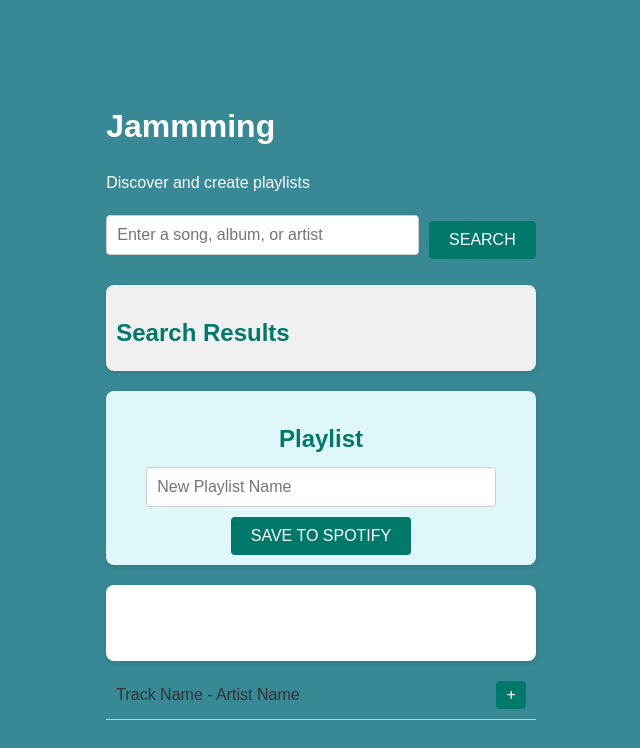
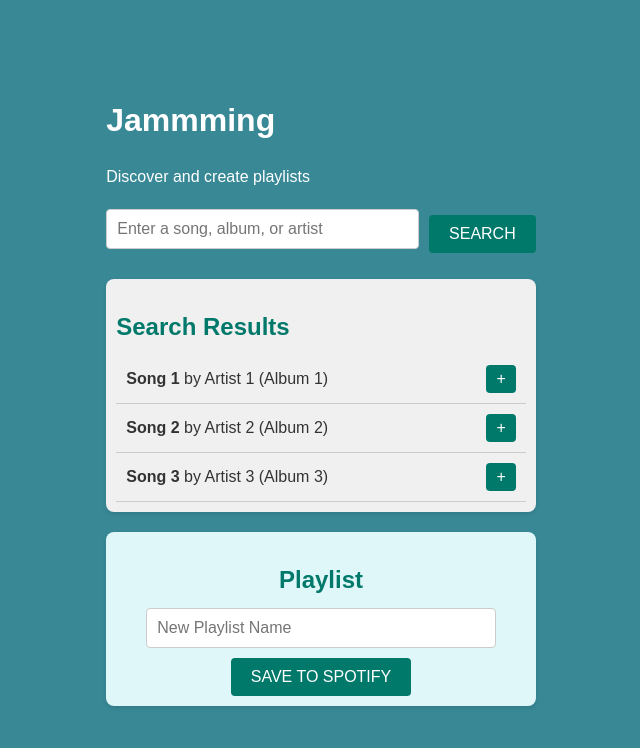
Before and after one commit to adaviladev/Jamming-app-git, a React (Vite) app: page / in a window 1280 px wide. Shown: the top 748 px of the page, without its empty margins (319-959 px from the left). Built offline with nearby package versions, Linux system fonts and the light colour scheme.

Commit message:
implement track listing

```diff
--- a/src/components/App/App.jsx
+++ b/src/components/App/App.jsx
@@ -1,23 +1,37 @@
-import React from 'react';
+import React, { useState } from 'react';
 import './App.module.css';
 import SearchBar from '../SearchBar/SearchBar';
 import SearchResults from '../SearchResults/SearchResults';
 import Playlist from '../Playlist/Playlist';
-import Tracklist from '../Tracklist/Tracklist';
-import Track from '../Track/Track';
-
-
 
 function App() {
+  // Mock data for search results
+  // In a real application, this would be fetched from an API
+  const [searchResults, setSearchResults] = useState([
+    { id: 1, name: 'Song 1', artist: 'Artist 1', album: 'Album 1' },
+    { id: 2, name: 'Song 2', artist: 'Artist 2', album: 'Album 2' },
+    { id: 3, name: 'Song 3', artist: 'Artist 3', album: 'Album 3' },
+  ]);
+
+  // State for the playlist
+  const [playlistTracks, setPlaylistTracks] = useState([]);
+
+  // Function to add a track to the playlist
+  const addTrack = (track) => {
+    if (!playlistTracks.find((savedTrack) => savedTrack.id === track.id)) {
+      setPlaylistTracks([...playlistTracks, track])
+    }
+  };
+
   return (
     <div className="App">
       <h1>Jammming</h1>
       <p>Discover and create playlists</p>
       <SearchBar />
-      <SearchResults />
-      <Playlist />
-      <Tracklist />
-      <Track />
+      <SearchResults searchResults={searchResults} onAdd={addTrack} />
+      <Playlist playlistTracks={playlistTracks}/>
+      {/* <Tracklist /> */}
+      {/* <Track /> */}
     </div>
   );
 }
--- a/src/components/Playlist/Playlist.jsx
+++ b/src/components/Playlist/Playlist.jsx
@@ -1,11 +1,21 @@
 import React from 'react';
 import styles from './Playlist.module.css';
+import Track from '../Track/Track';
 
-function Playlist() {
+function Playlist({ playlistTracks }) {
     return (
         <div className={styles.Playlist}>
             <h2>Playlist</h2>
-            {/* Aquí se incluirá el componente Tracklist más adelante */}
+            <div>
+                {playlistTracks.map((track) => (
+                    <Track
+                        key={track.id}
+                        name={track.name}
+                        artist={track.artist}
+                        album={track.album}
+                    />
+                ))}
+            </div>
             <input type="text" placeholder="New Playlist Name" />
             <button>SAVE TO SPOTIFY</button>
         </div>
--- a/src/components/SearchResults/SearchResults.jsx
+++ b/src/components/SearchResults/SearchResults.jsx
@@ -1,10 +1,23 @@
 import React from "react";
 import styles from "./SearchResults.module.css";
+import Track from "../Track/Track";
 
-function SearchResults() {
+
+function SearchResults({ searchResults, onAdd }) {
     return (
         <div className={styles.SearchResults}>
             <h2>Search Results</h2>
+            <div>
+                {searchResults.map((track) => (
+                    <Track
+                        key={track.id}
+                        name={track.name}
+                        artist={track.artist}
+                        album={track.album}
+                        onAdd={() => onAdd(track)} // Pass the track to the onAdd function
+                    />
+                ))}
+            </div>
         </div>
     )
 }
--- a/src/components/Track/Track.jsx
+++ b/src/components/Track/Track.jsx
@@ -1,11 +1,13 @@
 import React from 'react';
 import styles from './Track.module.css';
 
-function Track() {
+function Track({name, artist, album, onAdd}) {
     return (
         <div className={styles.Track}>
-            <p>Track Name - Artist Name</p>
-            <button>+</button>
+            <p>
+                <strong>{name}</strong> by {artist} ({album})
+            </p>
+            <button onClick={onAdd}>+</button>
         </div>
     );
 }
```
